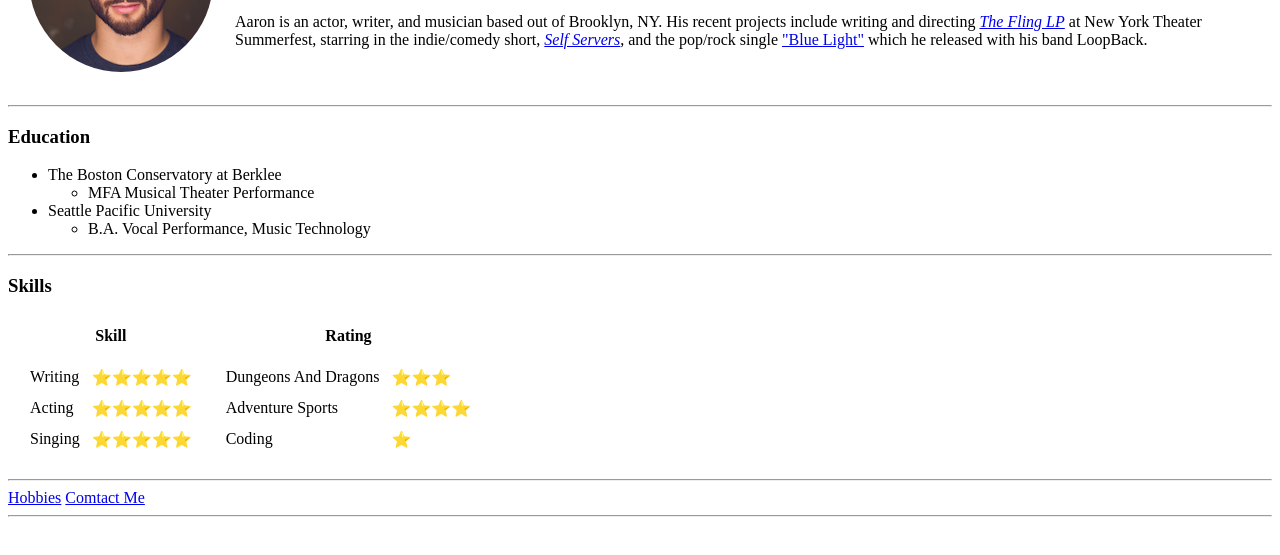
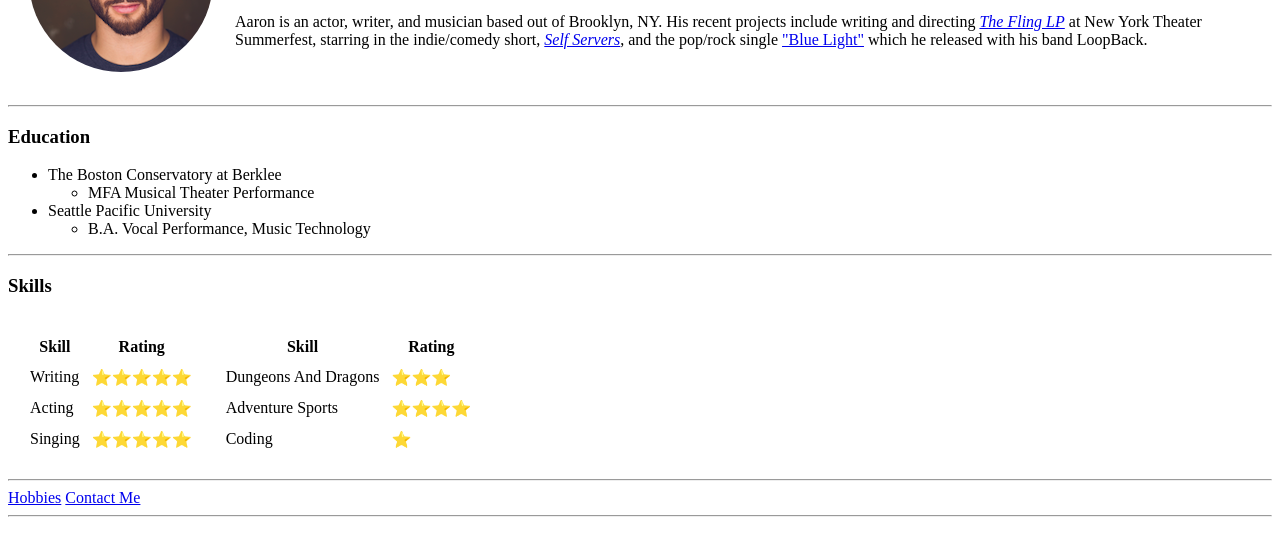
Before and after one commit to aaronbadilla/cv, a plain HTML site: page index.html in a window 1280 px wide. Shown: the part 141-696 px from the top of the page. Drawn offline with Linux system fonts and the light colour scheme.

Commit message:
Add files via upload

```diff
--- a/index.html
+++ b/index.html
@@ -31,13 +31,13 @@
   <hr>
   <h3>Skills</h3>
   <table cellspacing="10">
-    <thead>
-      <th>Skill</th>
-      <th>Rating</th>
-    </thead>
     <tr>
       <td>
         <table cellspacing="10">
+          <thead>
+            <th>Skill</th>
+            <th>Rating</th>
+          </thead>
           <body>
             <tr>
               <td>Writing</td>
@@ -56,6 +56,10 @@
         </td>
         <td>
           <table cellspacing="10">
+            <thead>
+              <th>Skill</th>
+              <th>Rating</th>
+            </thead>
             <tr>
               <td>Dungeons And Dragons</td>
               <td>⭐️⭐️⭐️</td>
@@ -74,7 +78,7 @@
   </table>
   <hr>
   <a href="Hobbies.html">Hobbies</a>
-  <a href="ContactMe.html">Comtact Me</a>
+  <a href="ContactMe.html">Contact Me</a>
   <hr>
 
 </body>
```
